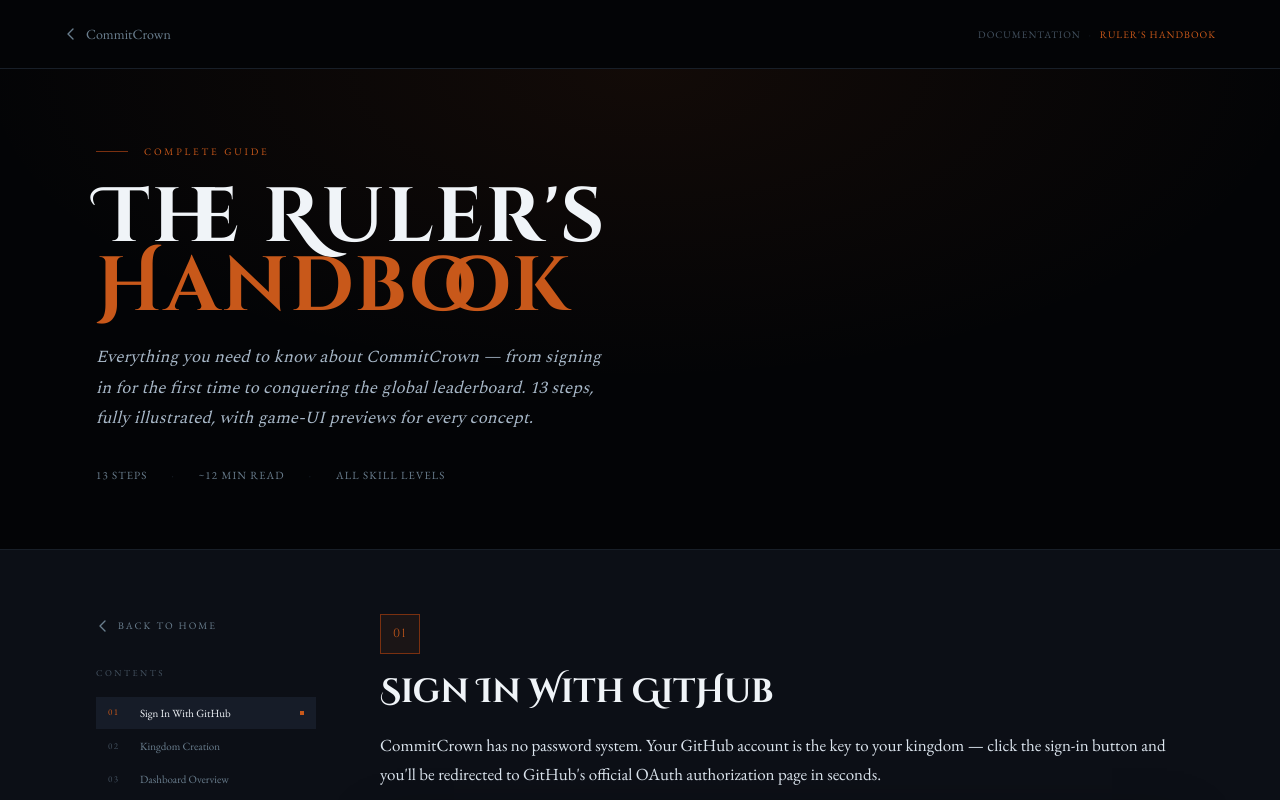
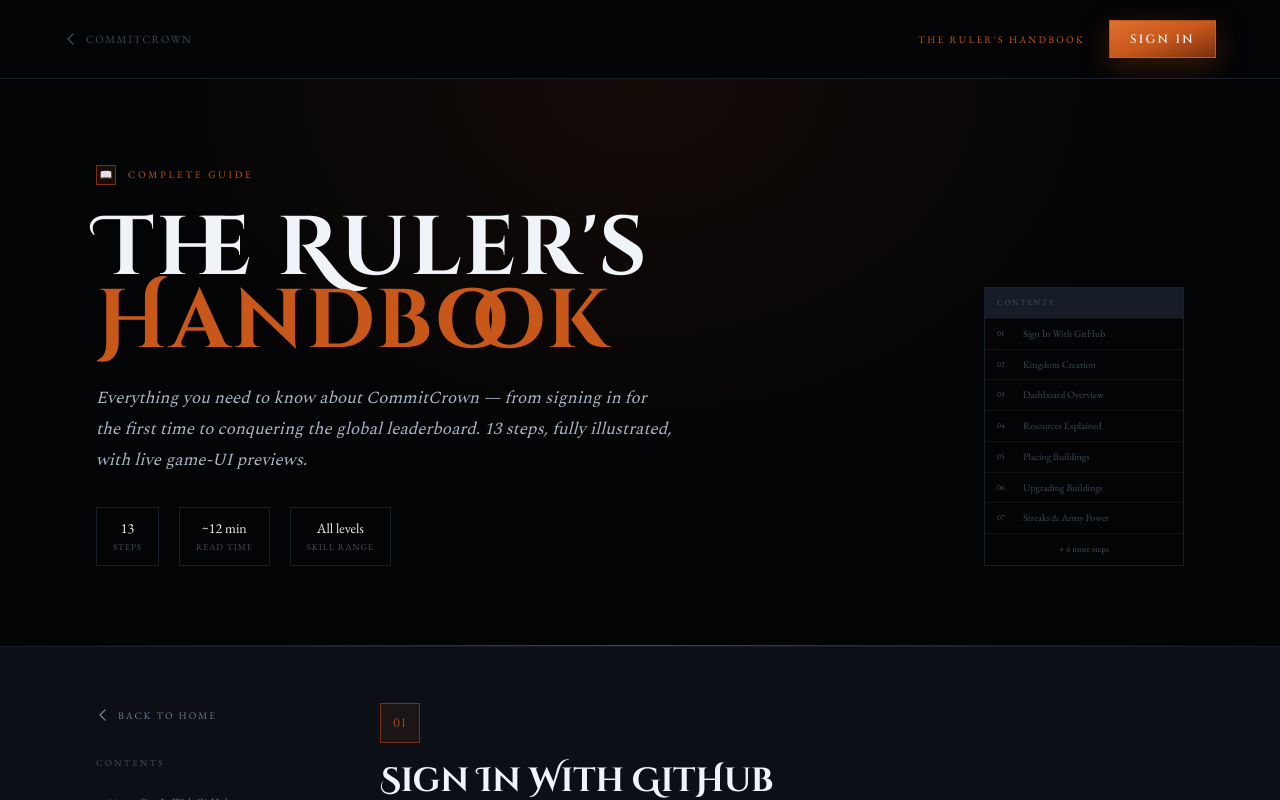
Before and after one commit to dwakshar/commit-crown, a Next.js app: page /tutorial in a window 1280 px wide. Shown: the top 800 px of the page. Built offline with nearby package versions, Linux system fonts and the light colour scheme.

Commit message:
feat: improve landing page

```diff
--- a/app/tutorial/page.tsx
+++ b/app/tutorial/page.tsx
@@ -1,6 +1,5 @@
 import Link from "next/link";
 import { TutorialNav } from "@/src/components/ui/TutorialNav";
-import { GitHubSignInButton } from "@/src/components/auth/GitHubSignInButton";
 
 export const metadata = {
   title: "The Ruler's Handbook · CommitCrown",
@@ -636,55 +635,96 @@
     <div className="min-h-screen bg-[var(--steel-0)] text-[var(--silver-1)] font-[var(--font-body)]">
 
       {/* ── Page header ── */}
-      <header className="border-b border-[var(--b1)] bg-[var(--abyss)] px-8 py-6">
+      <header className="border-b border-[var(--b1)] bg-[var(--abyss)] px-8 py-5">
         <div className="mx-auto max-w-6xl flex items-center justify-between">
           <Link
             href="/"
-            className="flex items-center gap-2 font-[var(--font-head)] text-sm text-[var(--silver-3)] hover:text-[var(--silver-1)] transition-colors">
+            className="flex items-center gap-2 font-[var(--font-head)] text-[11px] tracking-[0.14em] uppercase text-[var(--silver-4)] hover:text-[var(--silver-1)] transition-colors">
             <svg width="14" height="14" viewBox="0 0 14 14" fill="none">
               <path d="M9 2L4 7L9 12" stroke="currentColor" strokeWidth="1.4" strokeLinecap="round" strokeLinejoin="round" />
             </svg>
             CommitCrown
           </Link>
-          <div className="hidden sm:flex items-center gap-2 text-[10px] uppercase tracking-widest text-[var(--steel-6)]">
-            <span>Documentation</span>
-            <span className="text-[var(--b1)]">·</span>
-            <span className="text-[var(--ember)]">Ruler's Handbook</span>
+          <div className="flex items-center gap-6">
+            <span className="hidden sm:block text-[10px] uppercase tracking-[0.22em] text-[var(--ember)] font-[var(--font-head)]">
+              The Ruler&apos;s Handbook
+            </span>
+            <a
+              href="#enlist"
+              className="realm-button realm-button-primary px-5 py-2 text-[11px]">
+              Sign In
+            </a>
           </div>
         </div>
       </header>
 
       {/* ── Hero strip ── */}
       <div className="relative border-b border-[var(--b1)] bg-[var(--abyss)] overflow-hidden">
-        <div className="absolute inset-0 bg-[radial-gradient(ellipse_80%_100%_at_50%_0%,rgba(200,88,26,0.08)_0%,transparent_65%)] pointer-events-none" />
-        <div className="mx-auto max-w-6xl px-8 py-16 relative">
-          <div className="inline-flex items-center gap-4 mb-6">
-            <div className="h-px w-8 bg-[var(--ember-lo)]" />
-            <span className="text-[10px] uppercase tracking-[0.28em] text-[var(--ember)] font-[var(--font-head)]">
-              Complete Guide
-            </span>
+        <div className="absolute inset-0 bg-[radial-gradient(ellipse_70%_120%_at_50%_0%,rgba(200,88,26,0.09)_0%,transparent_60%)] pointer-events-none" />
+        <div className="absolute bottom-0 left-0 right-0 h-px bg-gradient-to-r from-transparent via-[var(--ember-lo)] to-transparent" />
+        <div className="mx-auto max-w-6xl px-8 py-20 relative">
+          <div className="grid lg:grid-cols-[1fr_auto] gap-12 items-end">
+            <div>
+              <div className="inline-flex items-center gap-3 mb-7">
+                <div className="w-5 h-5 border border-[var(--ember-lo)] bg-[rgba(200,88,26,0.1)] flex items-center justify-center text-[10px] text-[var(--ember)]">📖</div>
+                <span className="text-[10px] uppercase tracking-[0.28em] text-[var(--ember)] font-[var(--font-head)]">Complete Guide</span>
               </div>
-          <h1 className="realm-display text-[clamp(2.4rem,6vw,4.8rem)] font-bold leading-[0.9] text-[var(--silver-0)] mb-5">
+              <h1 className="realm-display text-[clamp(2.8rem,7vw,5.2rem)] font-bold leading-[0.88] text-[var(--silver-0)] mb-6">
                 The Ruler&apos;s<br />
                 <span className="text-[var(--ember)]">Handbook</span>
               </h1>
-          <p className="realm-lore max-w-lg text-[17px] leading-relaxed text-[var(--silver-2)]">
+              <p className="realm-lore max-w-xl text-[17px] leading-relaxed text-[var(--silver-2)] mb-8">
                 Everything you need to know about CommitCrown — from signing in for
                 the first time to conquering the global leaderboard. 13 steps,
-            fully illustrated, with game-UI previews for every concept.
+                fully illustrated, with live game-UI previews.
               </p>
-          <div className="mt-8 flex flex-wrap gap-6 text-[11px] uppercase tracking-widest text-[var(--silver-3)]">
-            <span>13 steps</span>
-            <span className="text-[var(--b1)]">·</span>
-            <span>~12 min read</span>
-            <span className="text-[var(--b1)]">·</span>
-            <span>All skill levels</span>
+              <div className="flex flex-wrap gap-5">
+                {[
+                  { v: "13", l: "Steps" },
+                  { v: "~12 min", l: "Read time" },
+                  { v: "All levels", l: "Skill range" },
+                ].map(s => (
+                  <div key={s.l} className="border border-[var(--b1)] px-4 py-2.5 flex flex-col items-center gap-0.5">
+                    <span className="font-[var(--font-head)] text-[var(--silver-0)] text-sm">{s.v}</span>
+                    <span className="text-[9px] uppercase tracking-widest text-[var(--steel-6)]">{s.l}</span>
+                  </div>
+                ))}
+              </div>
+            </div>
+            {/* Right: table of contents mini-preview */}
+            <div className="hidden lg:block w-[200px] flex-shrink-0 border border-[var(--b1)] overflow-hidden">
+              <div className="bg-[var(--steel-2)] px-3 py-2 text-[8px] uppercase tracking-[0.22em] text-[var(--steel-6)]">
+                Contents
+              </div>
+              {[
+                "Sign In With GitHub",
+                "Kingdom Creation",
+                "Dashboard Overview",
+                "Resources Explained",
+                "Placing Buildings",
+                "Upgrading Buildings",
+                "Streaks & Army Power",
+              ].map((title, i) => (
+                <a
+                  key={title}
+                  href={`#step-0${i + 1}`}
+                  className="flex items-center gap-2.5 px-3 py-2 border-t border-[var(--b0)] hover:bg-[var(--steel-2)] transition-colors group">
+                  <span className="text-[8px] font-[var(--font-head)] text-[var(--steel-6)] group-hover:text-[var(--ember)] transition-colors w-4">
+                    {String(i + 1).padStart(2, "0")}
+                  </span>
+                  <span className="text-[10px] text-[var(--silver-4)] group-hover:text-[var(--silver-2)] transition-colors leading-snug">{title}</span>
+                </a>
+              ))}
+              <div className="border-t border-[var(--b0)] px-3 py-2 text-[9px] text-[var(--steel-6)] text-center">
+                + 6 more steps
+              </div>
+            </div>
           </div>
         </div>
       </div>
 
       {/* ── Main layout ── */}
-      <div className="mx-auto max-w-6xl px-8 py-16 flex gap-16 items-start">
+      <div className="mx-auto max-w-6xl px-8 py-14 flex gap-16 items-start">
 
         {/* Left: sticky sidebar nav */}
         <TutorialNav />
@@ -1169,79 +1209,79 @@
               creation, building placement, raiding, and the leaderboard.
             </p>
 
-            {/* 16:9 video placeholder */}
-            <div className="relative w-full aspect-video bg-[var(--steel-1)] border border-[var(--b1)] overflow-hidden group">
-              {/* Background texture */}
-              <div className="absolute inset-0 bg-[radial-gradient(ellipse_80%_80%_at_50%_50%,rgba(200,88,26,0.06)_0%,transparent_70%)]" />
+            {/* 16:9 video embed — replace this div with an <iframe> when the video is ready */}
+            <div className="relative w-full aspect-video bg-[var(--abyss)] border border-[var(--b1)] overflow-hidden group">
+              <div className="absolute inset-0 bg-[radial-gradient(ellipse_70%_70%_at_50%_50%,rgba(200,88,26,0.07)_0%,transparent_68%)]" />
               <div className="absolute inset-0" style={{
-                backgroundImage: "radial-gradient(circle, rgba(100,130,160,0.05) 1px, transparent 1px)",
-                backgroundSize: "24px 24px",
+                backgroundImage: "radial-gradient(circle, rgba(100,130,160,0.045) 1px, transparent 1px)",
+                backgroundSize: "28px 28px",
               }} />
-              {/* Placeholder content */}
-              <div className="absolute inset-0 flex flex-col items-center justify-center gap-6">
-                <div className="w-20 h-20 border-2 border-[var(--ember)] flex items-center justify-center group-hover:bg-[var(--ember)] transition-colors">
-                  <svg width="28" height="28" viewBox="0 0 24 24" fill="currentColor" className="text-[var(--ember)] group-hover:text-white ml-1 transition-colors">
+              {/* Thin ember top edge */}
+              <div className="absolute top-0 left-0 right-0 h-px bg-gradient-to-r from-transparent via-[var(--ember-lo)] to-transparent" />
+              {/* Center play button + labels */}
+              <div className="absolute inset-0 flex flex-col items-center justify-center gap-7">
+                <div className="relative">
+                  <div className="w-24 h-24 border border-[var(--ember)] flex items-center justify-center group-hover:bg-[var(--ember)] transition-all duration-300 group-hover:scale-105">
+                    <svg width="30" height="30" viewBox="0 0 24 24" fill="currentColor" className="text-[var(--ember)] group-hover:text-white ml-1.5 transition-colors duration-300">
                       <path d="M8 5v14l11-7z" />
                     </svg>
                   </div>
+                  {/* Outer pulse ring */}
+                  <div className="absolute inset-[-6px] border border-[var(--ember-lo)] opacity-40 group-hover:opacity-0 transition-opacity" />
+                </div>
                 <div className="text-center space-y-2">
-                  <div className="font-[var(--font-head)] text-[var(--silver-0)] text-lg tracking-wide">
+                  <div className="font-[var(--font-head)] text-[var(--silver-0)] text-base tracking-[0.08em]">
                     Full Gameplay Walkthrough
                   </div>
-                  <div className="text-[var(--silver-3)] text-sm">
-                    CommitCrown · Official Tutorial · ~15 min
+                  <div className="text-[var(--silver-4)] text-[11px] uppercase tracking-[0.2em]">
+                    CommitCrown · Official · ~15 min
                   </div>
-                  <div className="text-[10px] uppercase tracking-widest text-[var(--ember)] mt-3 border border-[var(--ember-lo)] px-4 py-2 inline-block">
-                    Video Coming Soon
+                  <div className="mt-4 inline-flex items-center gap-2 border border-[var(--ember-lo)] bg-[rgba(200,88,26,0.08)] px-5 py-2 text-[10px] uppercase tracking-[0.22em] text-[var(--ember)]">
+                    <span className="w-1.5 h-1.5 bg-[var(--ember)] animate-[pulse_2s_ease-in-out_infinite]" />
+                    Coming Soon
                   </div>
                 </div>
               </div>
-              {/* Corner labels */}
-              <div className="absolute top-3 left-3 text-[9px] uppercase tracking-widest text-[var(--steel-6)]">
-                16 : 9
             </div>
-              <div className="absolute bottom-3 right-3 text-[9px] uppercase tracking-widest text-[var(--steel-6)]">
-                Upload your video here
-              </div>
-            </div>
-
-            <Note>
-              To embed your video, replace the placeholder above with a standard
-              YouTube or Vimeo <code className="tut-code">&lt;iframe&gt;</code>{" "}
-              embed. The container is a fixed 16:9 aspect ratio and will scale
-              responsively at any viewport width.
-            </Note>
           </section>
 
           {/* ────────────────────────────────────────────────
-              FOOTER CTA
+              END OF HANDBOOK
               ──────────────────────────────────────────────── */}
-          <div className="border-t border-[var(--b1)] pt-16 text-center space-y-6">
-            <div className="font-[var(--font-head)] text-[10px] uppercase tracking-[0.28em] text-[var(--steel-6)]">
-              You are ready.
-            </div>
-            <h2 className="realm-page-title text-[clamp(1.8rem,4vw,3rem)] font-bold text-[var(--silver-0)]">
-              Claim Your Kingdom
-            </h2>
-            <p className="realm-lore mx-auto max-w-md text-[15px] leading-relaxed text-[var(--silver-2)]">
-              Your GitHub history is already a fortress waiting to rise. Sign in
-              and let CommitCrown forge it into legend.
-            </p>
-            <div className="flex flex-col sm:flex-row gap-4 justify-center items-center pt-4">
-              <GitHubSignInButton initialError={null} />
+          <div className="border-t border-[var(--b0)] pt-10 flex items-center justify-between">
             <Link
               href="/"
-                className="realm-button realm-button-secondary border border-[var(--b1)] px-10 py-4 text-sm">
+              className="flex items-center gap-2 text-[11px] uppercase tracking-[0.18em] text-[var(--silver-4)] hover:text-[var(--silver-1)] transition-colors font-[var(--font-head)]">
+              <svg width="13" height="13" viewBox="0 0 14 14" fill="none">
+                <path d="M9 2L4 7L9 12" stroke="currentColor" strokeWidth="1.4" strokeLinecap="round" strokeLinejoin="round" />
+              </svg>
               Back to Home
             </Link>
+            <div className="text-[10px] uppercase tracking-[0.22em] text-[var(--steel-6)]">
+              End of Handbook
             </div>
-            <p className="text-[10px] tracking-[0.22em] uppercase text-[var(--silver-4)]">
-              Free forever · No credit card · Only commits
-            </p>
           </div>
 
         </article>
       </div>
+
+      {/* ── Page footer ── */}
+      <footer className="border-t border-[var(--b0)] bg-[var(--abyss)] px-8 py-6">
+        <div className="mx-auto max-w-6xl flex items-center justify-between">
+          <div className="flex items-center gap-3 font-[var(--font-head)] text-[11px] text-[var(--silver-4)]">
+            <div className="realm-orb h-5 w-5 border border-[var(--b1)]" />
+            CommitCrown
+          </div>
+          <p className="text-[9px] tracking-[0.14em] uppercase text-[var(--steel-6)]">
+            The Ruler&apos;s Handbook · 13 Steps
+          </p>
+          <Link
+            href="/"
+            className="text-[10px] tracking-[0.18em] uppercase text-[var(--silver-4)] hover:text-[var(--silver-2)] transition-colors font-[var(--font-head)]">
+            Back to Home
+          </Link>
+        </div>
+      </footer>
     </div>
   );
 }
--- a/src/components/ui/TutorialNav.tsx
+++ b/src/components/ui/TutorialNav.tsx
@@ -24,19 +24,22 @@
   const [active, setActive] = useState('step-01')
 
   useEffect(() => {
-    const obs = new IntersectionObserver(
-      (entries) => {
-        for (const e of entries) {
-          if (e.isIntersecting) setActive(e.target.id)
+    function onScroll() {
+      const threshold = window.innerHeight * 0.3
+      let current = NAV[0].id
+      for (const { id } of NAV) {
+        const el = document.getElementById(id)
+        if (!el) continue
+        if (el.getBoundingClientRect().top <= threshold) {
+          current = id
         }
-      },
-      { rootMargin: '-30% 0px -65% 0px' },
-    )
-    NAV.forEach(({ id }) => {
-      const el = document.getElementById(id)
-      if (el) obs.observe(el)
-    })
-    return () => obs.disconnect()
+      }
+      setActive(current)
+    }
+
+    window.addEventListener('scroll', onScroll, { passive: true })
+    onScroll()
+    return () => window.removeEventListener('scroll', onScroll)
   }, [])
 
   return (
```
Also changed, not shown: app/globals.css (+7 -0 lines). Lines whose indentation alone changed are shown as unchanged.
